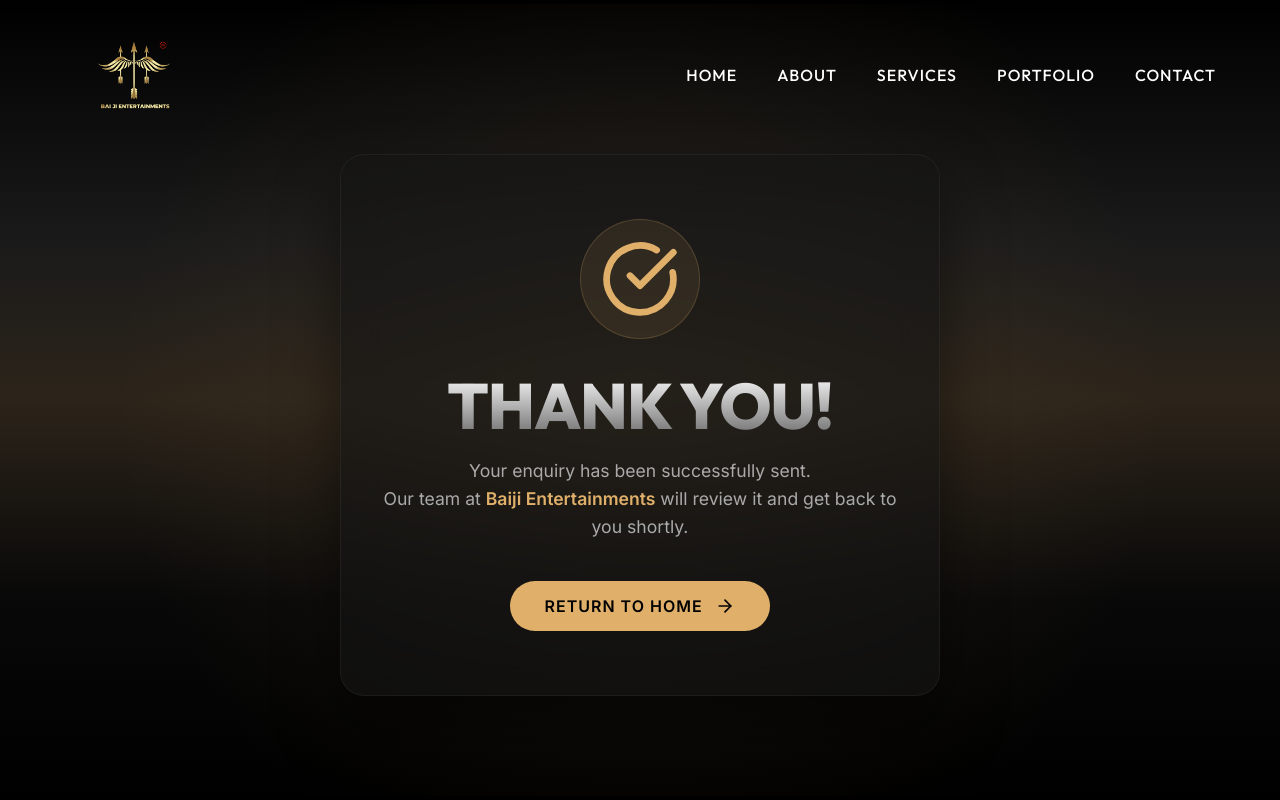
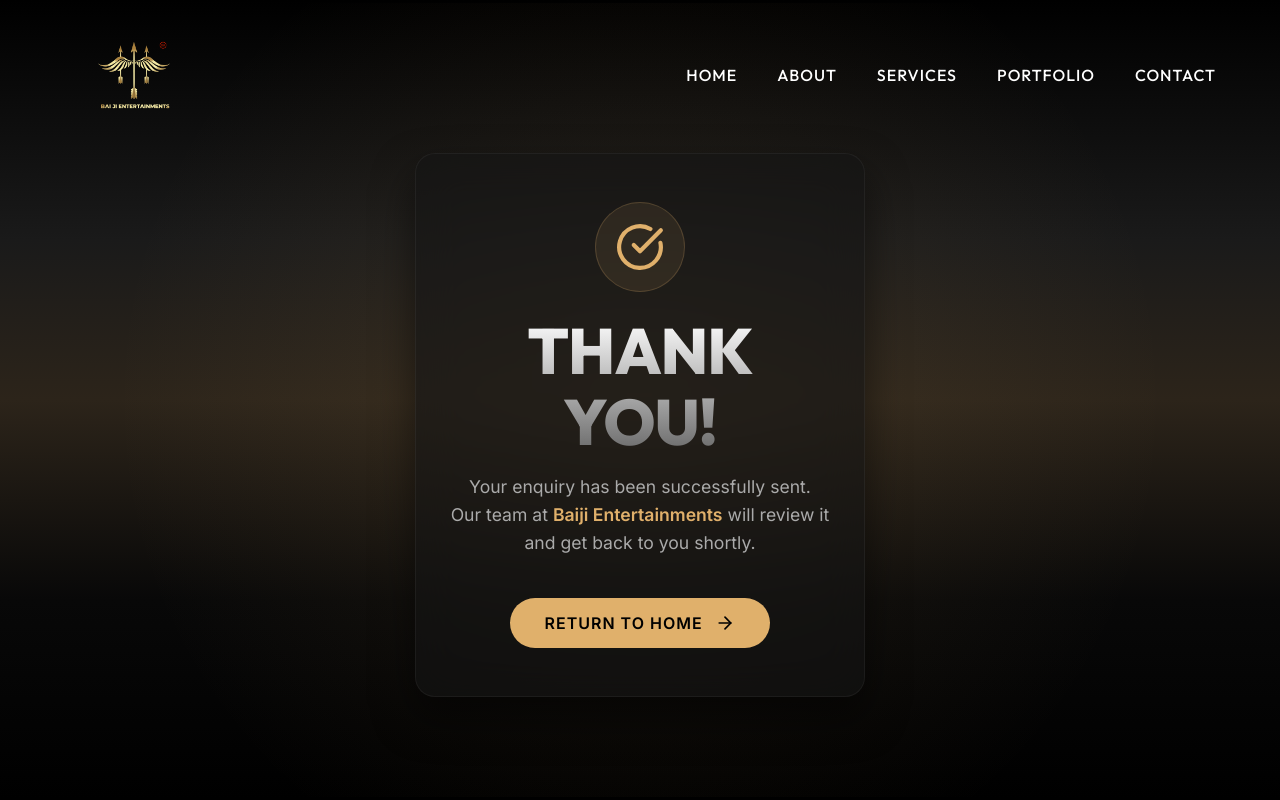
Before and after one commit to Gurjot30/Baiji, a React (Vite) app: page /thank-you in a window 1280 px wide. Shown: the top 800 px of the page. Built offline with nearby package versions, Linux system fonts and the light colour scheme.

Commit message:
Update hero slide 2 image

```diff
--- a/src/components/Hero.jsx
+++ b/src/components/Hero.jsx
@@ -14,7 +14,7 @@ const slides = [
   },
   {
     id: 2,
-    image: "/hero_slide_2.jpg",
+    image: "/hero_slide_2_new.jpg",
     titleLine1: "Creative Strategy.",
     titleLine2: "Media Power. Film Integration.",
     subtitle: "End-to-end solutions that elevate your brand's presence.",
--- a/src/pages/ThankYouPage.css
+++ b/src/pages/ThankYouPage.css
@@ -21,27 +21,27 @@
 
 .ty-content {
   text-align: center;
-  max-width: 600px;
+  max-width: 450px;
   background: rgba(20, 20, 20, 0.6);
   backdrop-filter: blur(20px);
   border: 1px solid rgba(255, 255, 255, 0.05);
-  padding: 4rem 2rem;
-  border-radius: 24px;
-  box-shadow: 0 30px 60px rgba(0, 0, 0, 0.5);
+  padding: 3rem 2rem;
+  border-radius: 20px;
+  box-shadow: 0 20px 40px rgba(0, 0, 0, 0.5);
   display: flex;
   flex-direction: column;
   align-items: center;
 }
 
 .ty-icon-wrapper {
-  width: 120px;
-  height: 120px;
+  width: 90px;
+  height: 90px;
   background: rgba(224, 176, 107, 0.1);
   border-radius: 50%;
   display: flex;
   justify-content: center;
   align-items: center;
-  margin-bottom: 2rem;
+  margin-bottom: 1.5rem;
   border: 1px solid rgba(224, 176, 107, 0.2);
 }
 
--- a/src/pages/ThankYouPage.jsx
+++ b/src/pages/ThankYouPage.jsx
@@ -19,7 +19,7 @@ const ThankYouPage = () => {
           transition={{ duration: 0.8, ease: "easeOut" }}
         >
           <div className="ty-icon-wrapper">
-            <CheckCircle size={80} className="ty-icon" />
+            <CheckCircle size={50} className="ty-icon" />
           </div>
           <h1 className="ty-title">Thank You!</h1>
           <p className="ty-subtitle">
```
Also changed, not shown: 1 other file (tests, documents, lock files or other folders).
